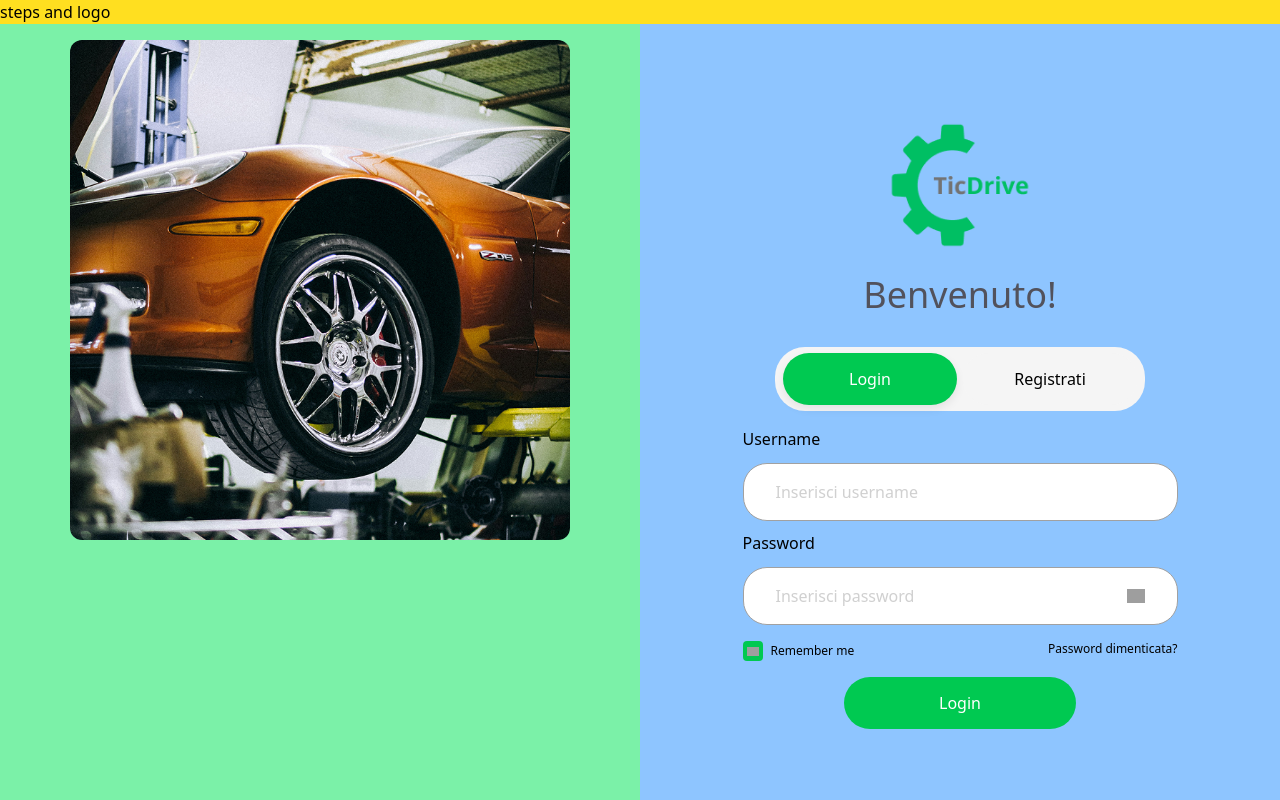
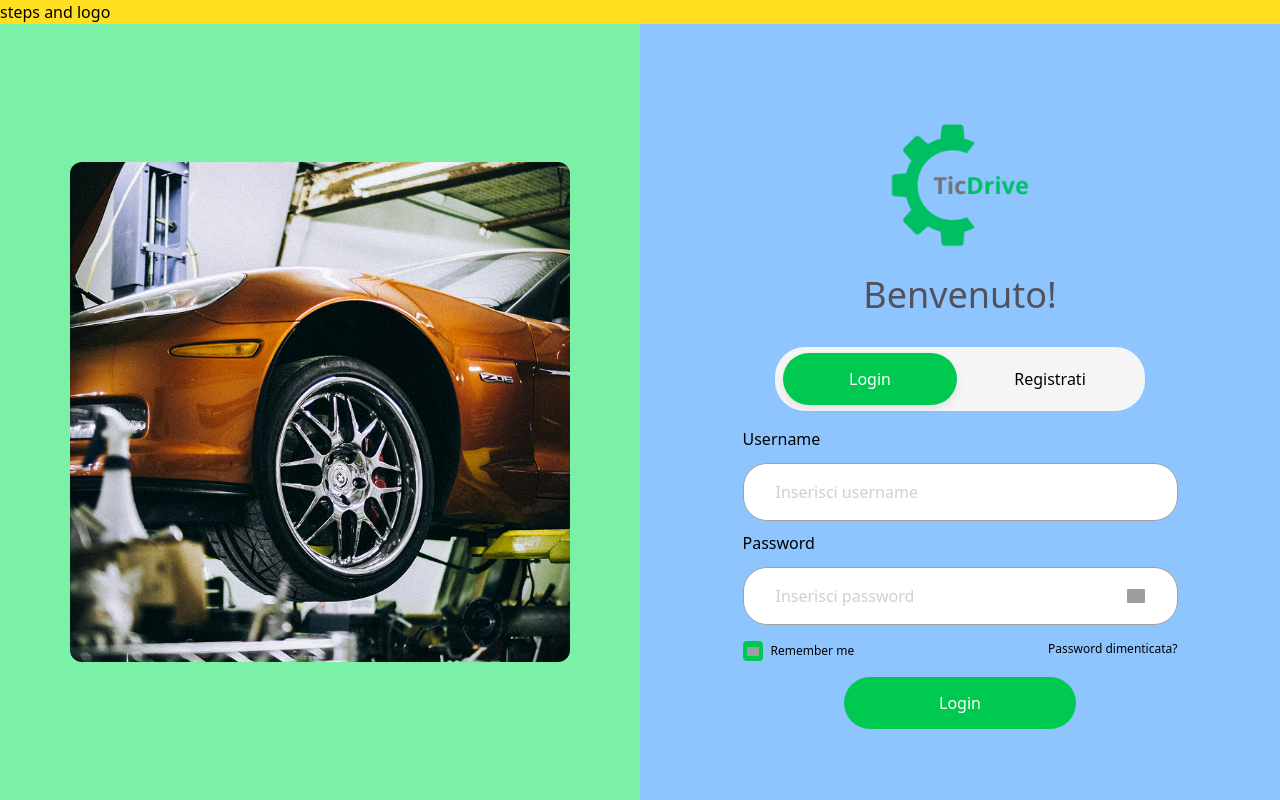
Before and after one commit to AlbyCosmy99/ticdrive-workshops-website-nuxt, a Nuxt app: page /auth/login in a window 1280 px wide. Built offline with nearby package versions, Linux system fonts and the light colour scheme; grey boxes are pictures that could not be loaded.

Commit message:
fix: center main image

```diff
--- a/components/auth/RegistrationLayout.vue
+++ b/components/auth/RegistrationLayout.vue
@@ -3,7 +3,7 @@
     <div class="bg-yellow-300">steps and logo</div>
     <div class="bg-red-300 w-full grid grid-cols-2 flex-1">
       <!-- Left Section -->
-      <div class="bg-green-300 flex-1 flex justify-center p-4">
+      <div class="bg-green-300 flex-1 flex justify-center items-center p-4">
         <div
           class="relative w-[90%] h-[70vw] max-w-[500px] max-h-[500px] rounded-xl overflow-hidden"
         >
```
